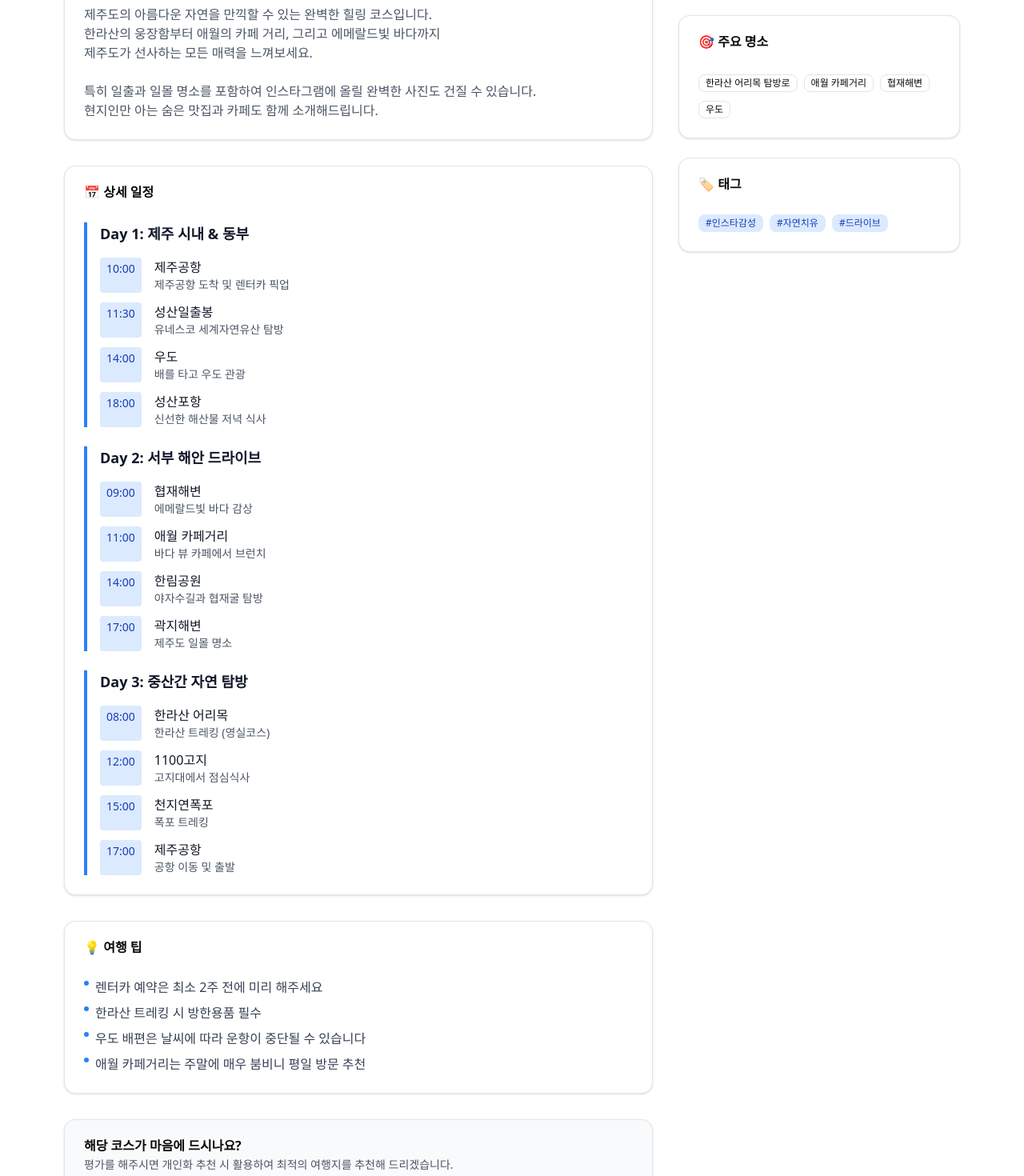
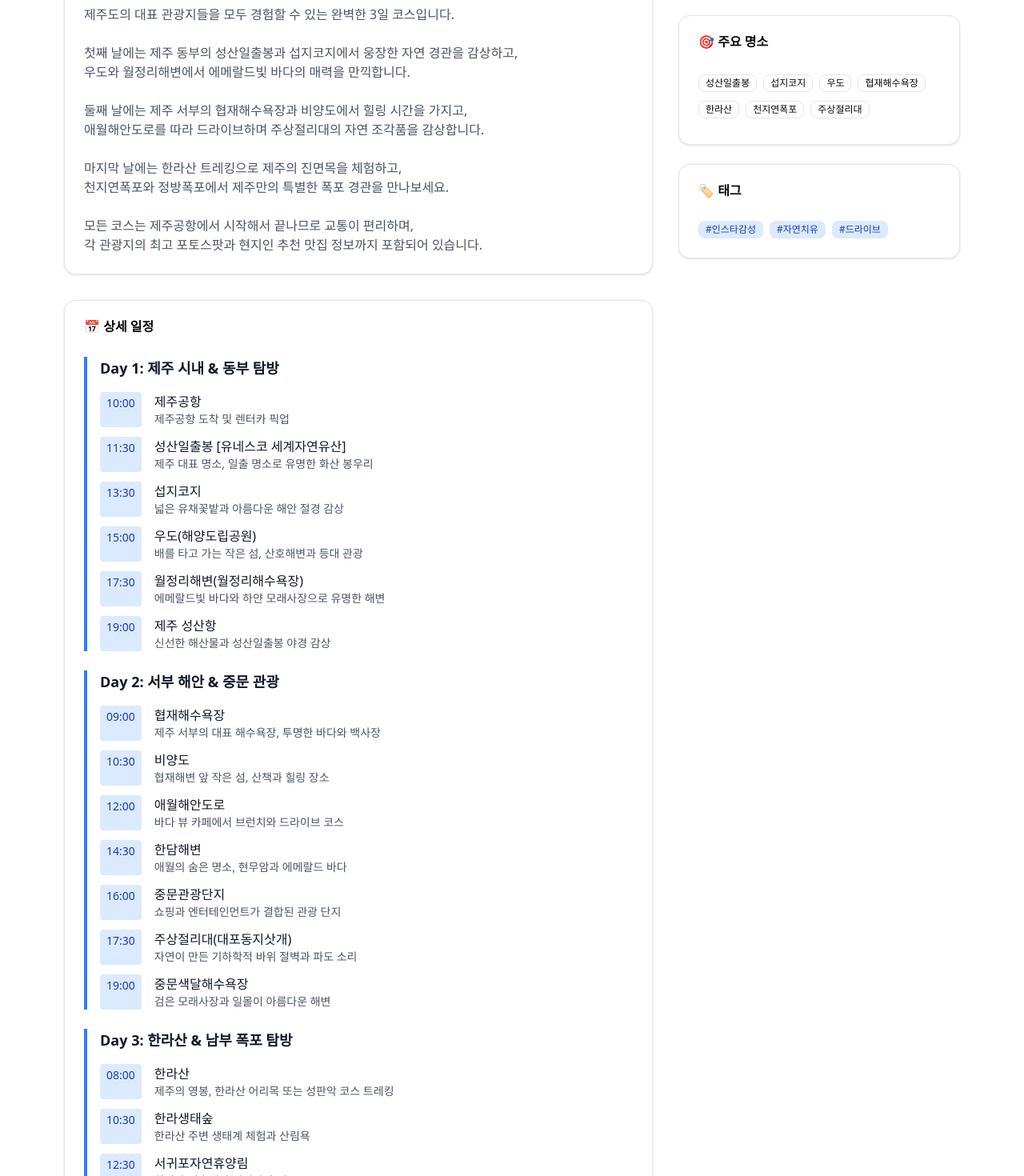
Before and after one commit to aicc6/weather-flick-front, a React (Vite) app: page /recommend/1 in a window 1280 px wide. Shown: the part 980-2450 px from the top of the page at 80% size. Built offline with nearby package versions, Linux system fonts and the light colour scheme; no server answers.

Commit message:
제주도 감성 힐링 코스 상세 일정의 관광지 DB(tourist_attractions) 에서 가져옴

```diff
--- a/src/pages/destinations/detail.jsx
+++ b/src/pages/destinations/detail.jsx
@@ -51,17 +51,32 @@ export default function TravelCourseDetailPage() {
       bestMonths: [3, 4, 5, 9, 10, 11],
       summary:
         '한라산 트레킹부터 해변 카페까지, 제주도의 자연을 만끽하는 힐링 코스',
-      description: `제주도의 아름다운 자연을 만끽할 수 있는 완벽한 힐링 코스입니다.
-      한라산의 웅장함부터 애월의 카페 거리, 그리고 에메랄드빛 바다까지
-      제주도가 선사하는 모든 매력을 느껴보세요.
+      description: `제주도의 대표 관광지들을 모두 경험할 수 있는 완벽한 3일 코스입니다.
 
-      특히 일출과 일몰 명소를 포함하여 인스타그램에 올릴 완벽한 사진도 건질 수 있습니다.
-      현지인만 아는 숨은 맛집과 카페도 함께 소개해드립니다.`,
-      highlights: ['한라산 어리목 탐방로', '애월 카페거리', '협재해변', '우도'],
+      첫째 날에는 제주 동부의 성산일출봉과 섭지코지에서 웅장한 자연 경관을 감상하고,
+      우도와 월정리해변에서 에메랄드빛 바다의 매력을 만끽합니다.
+
+      둘째 날에는 제주 서부의 협재해수욕장과 비양도에서 힐링 시간을 가지고,
+      애월해안도로를 따라 드라이브하며 주상절리대의 자연 조각품을 감상합니다.
+
+      마지막 날에는 한라산 트레킹으로 제주의 진면목을 체험하고,
+      천지연폭포와 정방폭포에서 제주만의 특별한 폭포 경관을 만나보세요.
+
+      모든 코스는 제주공항에서 시작해서 끝나므로 교통이 편리하며,
+      각 관광지의 최고 포토스팟과 현지인 추천 맛집 정보까지 포함되어 있습니다.`,
+      highlights: [
+        '성산일출봉',
+        '섭지코지',
+        '우도',
+        '협재해수욕장',
+        '한라산',
+        '천지연폭포',
+        '주상절리대',
+      ],
       itinerary: [
         {
           day: 1,
-          title: '제주 시내 & 동부',
+          title: '제주 시내 & 동부 탐방',
           activities: [
             {
               time: '10:00',
@@ -70,75 +85,121 @@ export default function TravelCourseDetailPage() {
             },
             {
               time: '11:30',
-              place: '성산일출봉',
-              description: '유네스코 세계자연유산 탐방',
+              place: '성산일출봉 [유네스코 세계자연유산]',
+              description: '제주 대표 명소, 일출 명소로 유명한 화산 봉우리',
             },
             {
-              time: '14:00',
-              place: '우도',
-              description: '배를 타고 우도 관광',
+              time: '13:30',
+              place: '섭지코지',
+              description: '넓은 유채꽃밭과 아름다운 해안 절경 감상',
             },
             {
-              time: '18:00',
-              place: '성산포항',
-              description: '신선한 해산물 저녁 식사',
+              time: '15:00',
+              place: '우도(해양도립공원)',
+              description: '배를 타고 가는 작은 섬, 산호해변과 등대 관광',
+            },
+            {
+              time: '17:30',
+              place: '월정리해변(월정리해수욕장)',
+              description: '에메랄드빛 바다와 하얀 모래사장으로 유명한 해변',
+            },
+            {
+              time: '19:00',
+              place: '제주 성산항',
+              description: '신선한 해산물과 성산일출봉 야경 감상',
             },
           ],
         },
         {
           day: 2,
-          title: '서부 해안 드라이브',
+          title: '서부 해안 & 중문 관광',
           activities: [
             {
               time: '09:00',
-              place: '협재해변',
-              description: '에메랄드빛 바다 감상',
+              place: '협재해수욕장',
+              description: '제주 서부의 대표 해수욕장, 투명한 바다와 백사장',
             },
             {
-              time: '11:00',
-              place: '애월 카페거리',
-              description: '바다 뷰 카페에서 브런치',
+              time: '10:30',
+              place: '비양도',
+              description: '협재해변 앞 작은 섬, 산책과 힐링 장소',
             },
             {
-              time: '14:00',
-              place: '한림공원',
-              description: '야자수길과 협재굴 탐방',
+              time: '12:00',
+              place: '애월해안도로',
+              description: '바다 뷰 카페에서 브런치와 드라이브 코스',
             },
             {
-              time: '17:00',
-              place: '곽지해변',
-              description: '제주도 일몰 명소',
+              time: '14:30',
+              place: '한담해변',
+              description: '애월의 숨은 명소, 현무암과 에메랄드 바다',
+            },
+            {
+              time: '16:00',
+              place: '중문관광단지',
+              description: '쇼핑과 엔터테인먼트가 결합된 관광 단지',
+            },
+            {
+              time: '17:30',
+              place: '주상절리대(대포동지삿개)',
+              description: '자연이 만든 기하학적 바위 절벽과 파도 소리',
+            },
+            {
+              time: '19:00',
+              place: '중문색달해수욕장',
+              description: '검은 모래사장과 일몰이 아름다운 해변',
             },
           ],
         },
         {
           day: 3,
-          title: '중산간 자연 탐방',
+          title: '한라산 & 남부 폭포 탐방',
           activities: [
             {
               time: '08:00',
-              place: '한라산 어리목',
-              description: '한라산 트레킹 (영실코스)',
+              place: '한라산',
+              description: '제주의 영봉, 한라산 어리목 또는 성판악 코스 트레킹',
             },
             {
-              time: '12:00',
-              place: '1100고지',
-              description: '고지대에서 점심식사',
+              time: '10:30',
+              place: '한라생태숲',
+              description: '한라산 주변 생태계 체험과 산림욕',
             },
-            { time: '15:00', place: '천지연폭포', description: '폭포 트레킹' },
             {
-              time: '17:00',
+              time: '12:30',
+              place: '서귀포자연휴양림',
+              description: '한라산 기슭에서 점심과 휴식',
+            },
+            {
+              time: '14:00',
+              place: '천지연폭포',
+              description: '제주 3대 폭포 중 하나, 22m 높이의 웅장한 폭포',
+            },
+            {
+              time: '15:30',
+              place: '정방폭포',
+              description: '바다로 직접 떨어지는 특이한 폭포',
+            },
+            {
+              time: '16:30',
+              place: '서귀포항',
+              description: '제주 남부 대표 항구에서 마지막 쇼핑',
+            },
+            {
+              time: '18:00',
               place: '제주공항',
-              description: '공항 이동 및 출발',
+              description: '공항 이동 및 출발 준비',
             },
           ],
         },
       ],
       tips: [
+        '성산일출봉은 이른 아침 일출 시간(오전 6-7시)에 방문하면 최고의 경험을 할 수 있습니다',
+        '우도 배편은 날씨에 따라 운항이 중단될 수 있으니 미리 확인하세요',
+        '한라산 트레킹 시 방한용품과 충분한 물 준비는 필수입니다',
+        '협재해수욕장과 월정리해변은 여름철 매우 붐비니 이른 시간 방문 추천',
+        '천지연폭포는 야간 조명이 있어 저녁에도 아름답습니다',
         '렌터카 예약은 최소 2주 전에 미리 해주세요',
-        '한라산 트레킹 시 방한용품 필수',
-        '우도 배편은 날씨에 따라 운항이 중단될 수 있습니다',
-        '애월 카페거리는 주말에 매우 붐비니 평일 방문 추천',
       ],
       includes: ['숙박 2박', '렌터카', '주요 관광지 입장료', '가이드북'],
       excludes: ['항공료', '식사비', '개인 경비', '여행자 보험'],
```
